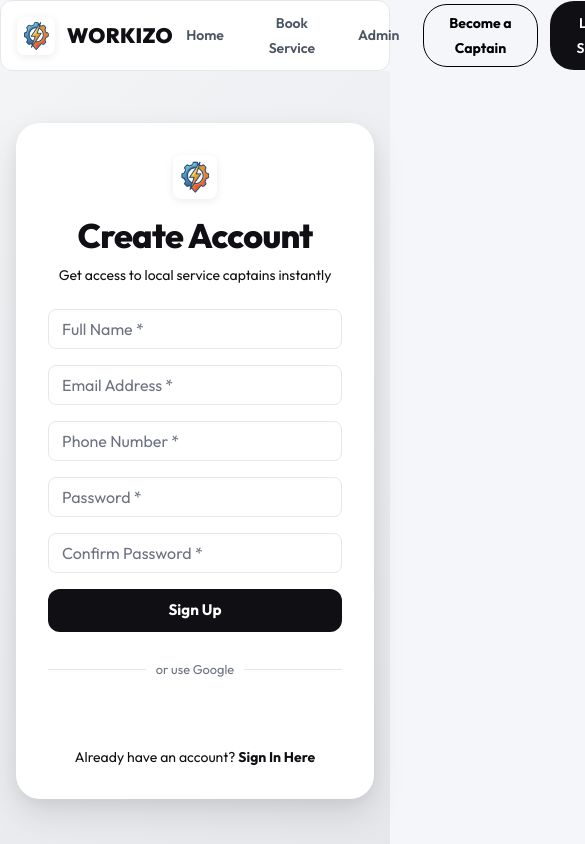
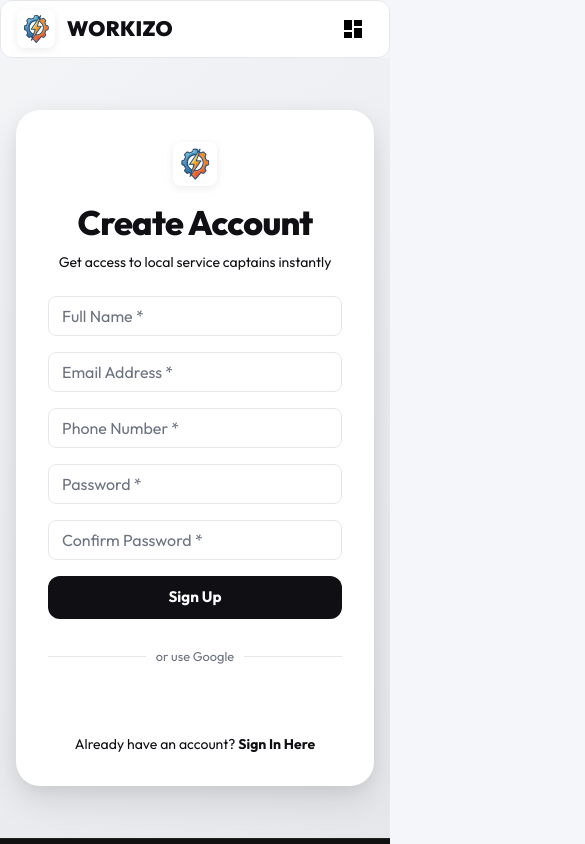
Before and after one commit to vivek-ambariya/workizo-deploy, a React (Vite) app in the folder frontend/: page /customer/register in a window 390 px wide. Shown: the top 844 px of the page, 585 px wide, since content can reach past the window. Built offline with nearby package versions, Linux system fonts and the light colour scheme; no server answers.

Commit message:
Optimize layout and navigation responsiveness for mobile screens

```diff
--- a/frontend/src/layouts/CustomerLayout.jsx
+++ b/frontend/src/layouts/CustomerLayout.jsx
@@ -116,8 +116,8 @@ const CustomerLayout = () => {
               </Typography>
             </Box>
 
-            {/* Nav Menu Actions */}
-            <Box sx={{ display: 'flex', alignItems: 'center', gap: 1.5 }}>
+            {/* Nav Menu Actions - Desktop */}
+            <Box sx={{ display: { xs: 'none', md: 'flex' }, alignItems: 'center', gap: 1.5 }}>
               <Button
                 variant="text"
                 color="inherit"
@@ -128,9 +128,7 @@ const CustomerLayout = () => {
                 Home
               </Button>
 
-
               {(!isAuthenticated || user?.role === 'customer') && (
-                <>
                 <Button
                   variant="text"
                   color="inherit"
@@ -148,7 +146,6 @@ const CustomerLayout = () => {
                 >
                   Book Service
                 </Button>
-                </>
               )}
 
               {(!isAuthenticated || user?.role === 'admin') && (
@@ -163,7 +160,6 @@ const CustomerLayout = () => {
                 </Button>
               )}
 
-              {/* Become a Captain button - styled in Workizo black outlined pill button */}
               {!isAuthenticated && (
                 <Button
                   variant="outlined"
@@ -263,6 +259,20 @@ const CustomerLayout = () => {
                   Login / Sign Up
                 </Button>
               )}
+            </Box>
+
+            {/* Nav Menu Actions - Mobile Hamburger */}
+            <Box sx={{ display: { xs: 'flex', md: 'none' }, alignItems: 'center', gap: 1 }}>
+              {isAuthenticated && (
+                <IconButton onClick={handleMenuOpen} sx={{ p: 0 }}>
+                  <Avatar src={buildMediaUrl(user.profile_photo)} sx={{ bgcolor: '#000000', width: 32, height: 32 }}>
+                    {user.full_name?.charAt(0).toUpperCase()}
+                  </Avatar>
+                </IconButton>
+              )}
+              <IconButton onClick={handleMenuOpen} sx={{ color: '#000000' }}>
+                <DashboardIcon />
+              </IconButton>
             </Box>
           </Toolbar>
         </Container>
```
Lines whose indentation alone changed are shown as unchanged.
